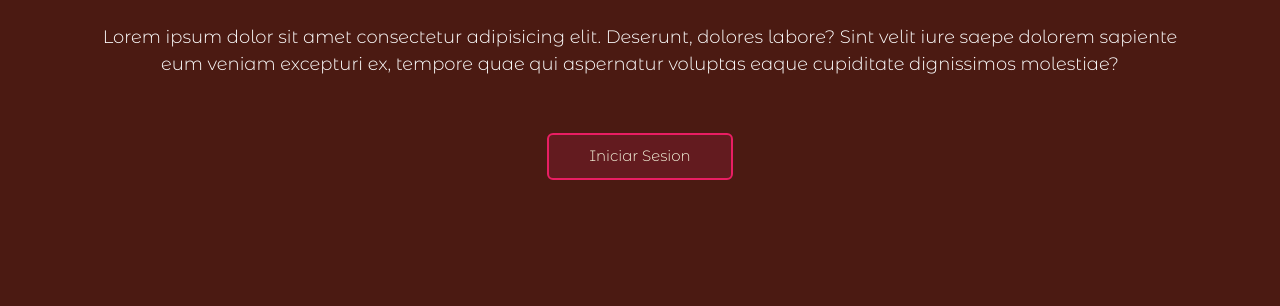
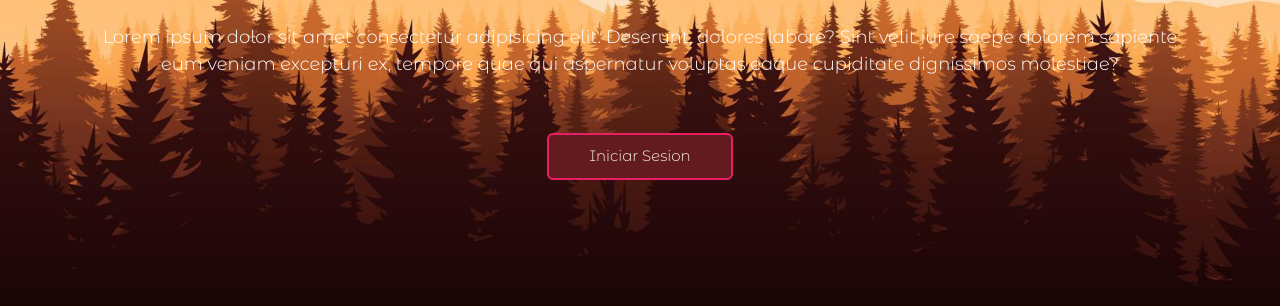
Before and after one commit to CristobalRT/PFRamirez, a plain HTML site: page index.html in a window 1280 px wide. Shown: the part 306-612 px from the top of the page. Drawn offline with nearby package versions, Linux system fonts and the light colour scheme.

Commit message:
modificacion en css

```diff
--- a/css/estilo.css
+++ b/css/estilo.css
@@ -91,7 +91,7 @@ img {
     justify-content: center;
     align-items: center;
     height: 60vh;
-    background: url(./multimedia/img/prueba.jpg) no-repeat center;
+    background: url(../multimedia/img/prueba.jpg) no-repeat center;
     background-size: cover;
     padding-bottom: 50px;
 }
```
